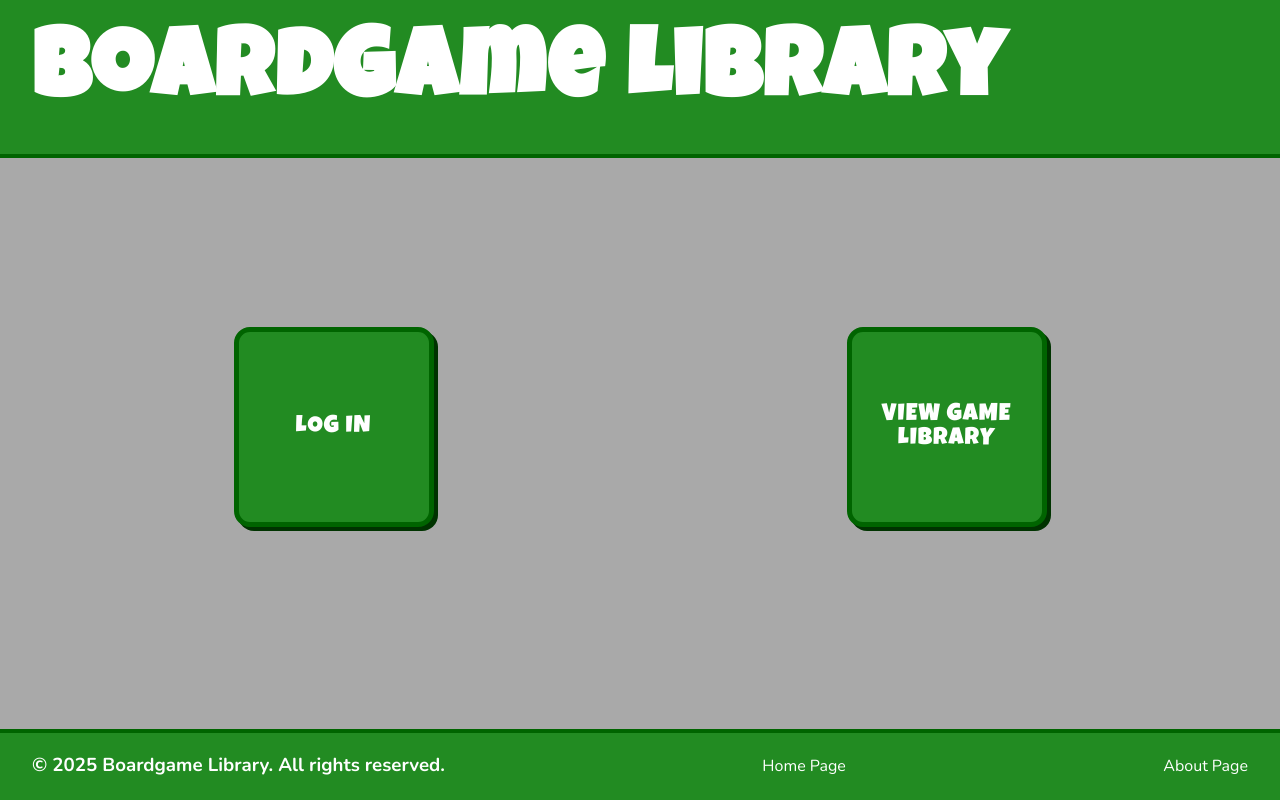
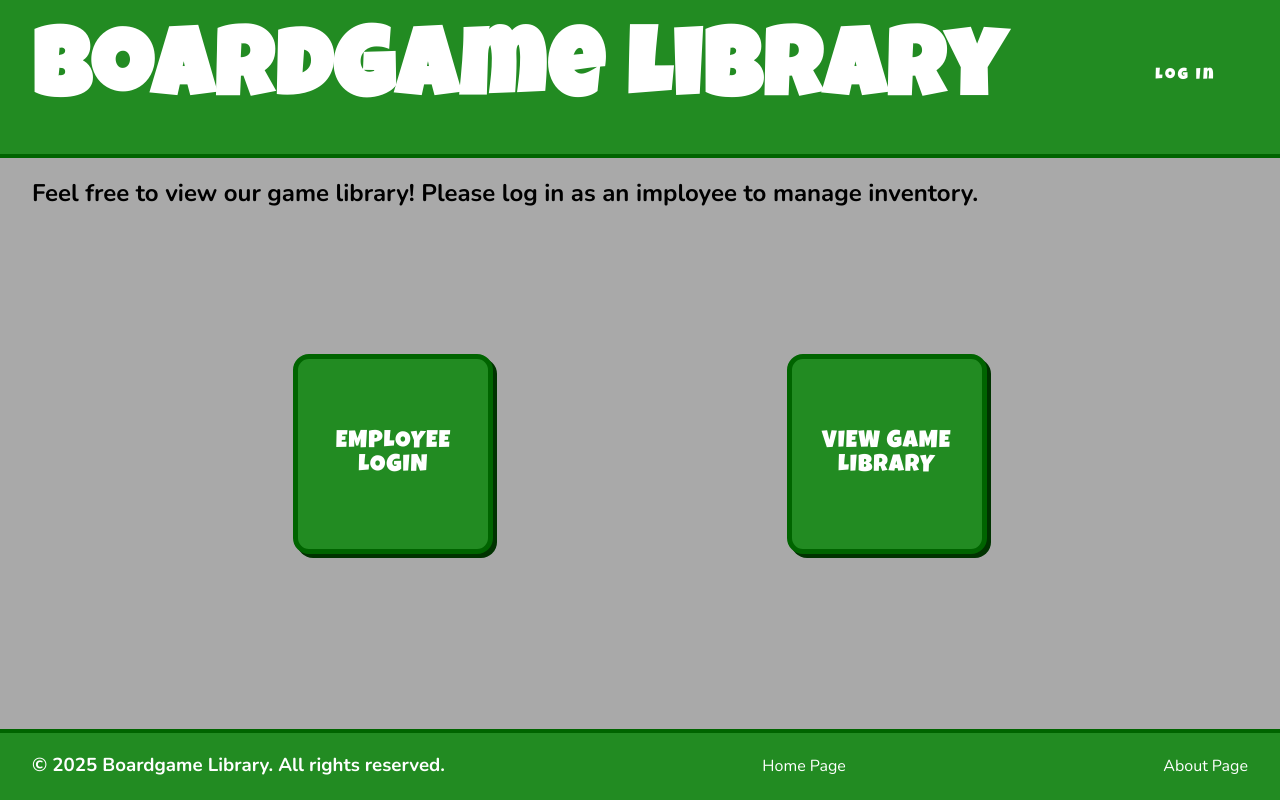
Before and after one commit to cdbroyles/Boardgame-Library-Full-Stack-Project, a React (Vite) app in the folder Boardgame-Library/: page / in a window 1280 px wide. Built offline with nearby package versions, Linux system fonts and the light colour scheme.

Commit message:
added login page reactions and routing

```diff
--- a/Boardgame-Library/src/App.css
+++ b/Boardgame-Library/src/App.css
@@ -9,15 +9,18 @@ main {
 }
 
 header {
+  display: flex;
   font-size: 3rem;
   font-family: 'Luckiest Guy', cursive;
   background-color: forestgreen;
   border-bottom: 4px solid darkgreen;
   color: white;
-  padding-left: 2rem;
+  padding: 0rem 2rem;
   letter-spacing: 2.5px;
   margin: 0;
   max-height: fit-content;
+  justify-content: space-between;
+  align-items: center;
 }
 
 header h1 {
@@ -28,6 +31,14 @@ header h1 {
   text-decoration: none;
   color: inherit;
   cursor: pointer;
+}
+
+.header-login {
+  font-size: 1rem;
+  color: white;
+  text-decoration: none;
+  cursor: pointer;
+  margin-right: 2rem;
 }
 
 .library-page-text {
@@ -83,15 +94,26 @@ body {
   align-items: flex-start;
   flex-flow: row wrap;
   gap: 10px;
-  padding: 2rem;
+  padding: 0rem 2rem 0rem 2rem;
 }
 
 #flexbox-home {
   display: flex;
-  flex-flow: row wrap;
-  justify-content: space-around;
+  justify-content: center;
   align-items: center;
-  height: 300px;
+  flex: 1;
+  justify-content: space-evenly;
+  flex-wrap: wrap;
+  gap: 2rem;
+  padding: 0 2rem;
+}
+
+.page-intro {
+  margin: 0;
+  padding-left: 2rem;
+  padding-top: 1rem;
+  text-align: left;
+  font-family: 'Nunito', sans-serif;
 }
 
 .homepage-button {
@@ -109,7 +131,7 @@ body {
   border: 5px solid darkgreen;
   border-radius: 16px;
   box-shadow: 4px 4px 0 #003300;
-  cursor: pointer
+  cursor: pointer;
 }
 
 #game-collection {
@@ -133,14 +155,14 @@ body {
   width: 40px;
   padding-left: 25px;
   padding-right: 25px;
-  cursor: pointer
+  cursor: pointer;
 }
 
 .inactive {
   width: 40px;
   padding-left: 25px;
   padding-right: 25px;
-  filter: grayscale(100%)
+  filter: grayscale(100%);
 }
 
 #checked-out-items-input-form {
--- /dev/null
+++ b/Boardgame-Library/src/assets/LogInInformation.jsx
@@ -0,0 +1,11 @@
+//dummy data
+
+let userPass = [{
+    username: "user",
+    password: "pass"
+}, {
+    username: "user2",
+    password: "pass2"
+}]
+
+export default userPass;
--- a/Boardgame-Library/src/components/CommonHeader.jsx
+++ b/Boardgame-Library/src/components/CommonHeader.jsx
@@ -1,11 +1,15 @@
 import { Link } from "react-router-dom";
+import { useAuth } from "../context/AuthContext";
 
 const Header = () => {
+    const [isLogIn, setIsLogIn] = useAuth();
+
     return (
         <header>
             <h1>
                 <Link to="/" className="header-link">BoardGame Library</Link>
             </h1>
+            {isLogIn ? <p className="header-login" onClick={() => {setIsLogIn(false);}}>Log Out</p>: <Link to="/login" className="header-login">Log In</Link>}
         </header>
     );
 };
--- a/Boardgame-Library/src/components/LogInButton.jsx
+++ b/Boardgame-Library/src/components/LogInButton.jsx
@@ -3,7 +3,7 @@ import { Link } from "react-router-dom";
 const LogInButton = () => {
     return (
         <Link to="/LogIn">
-            <button className="homepage-button">Log In</button>
+            <button className="homepage-button">Employee Login</button>
         </Link>
     )
 };
--- a/Boardgame-Library/src/context/AuthContext.jsx
+++ b/Boardgame-Library/src/context/AuthContext.jsx
@@ -5,9 +5,10 @@ const AuthContext = createContext();
 
 export const AuthProvider = ({ children }) => {
   const [isLogIn, setIsLogIn] = useState(false);
+  const [username, setUsername] = useState("");
 
   return (
-    <AuthContext.Provider value={[ isLogIn, setIsLogIn ]}>
+    <AuthContext.Provider value={[ isLogIn, setIsLogIn, username, setUsername ]}>
       {children}
     </AuthContext.Provider>
   );
--- a/Boardgame-Library/src/pages/GameLibrary.jsx
+++ b/Boardgame-Library/src/pages/GameLibrary.jsx
@@ -4,12 +4,14 @@ import {useState, useEffect} from "react";
 import {xml2js} from 'xml-js';
 import GameCard from "../components/GameCard";
 import checkedOutItems from "../assets/CheckedOutItems";
+import { useAuth } from "../context/AuthContext";
 
 const GameLibrary = () => {
     const [gameCollection, setGameCollection] = useState(null);
     const [isLoading, setIsLoading] = useState(true);
     const [isSearching, setIsSearching] = useState(false);
     const [searchCollection, setSearchCollection] = useState("");
+    const [isLogIn] = useAuth();
     let searchedGames = [];
 
     //Loads BGG database of owner "cdbroyles" and converts the xml file to a javascript object
@@ -95,7 +97,7 @@ const GameLibrary = () => {
                         Clear
                     </button>
                 </form>
-                <p className="library-page-text"><strong>Instructions: </strong>Click the "add to cart" icon to check out an available game to a specific table.  Click the "remove from cart" icon when the game is returned.</p>
+                {isLogIn ? <p className="library-page-text"><strong>Instructions: </strong>Click the "add to cart" icon to check out an available game to a specific table.  Click the "remove from cart" icon when the game is returned.</p> : <br />}
                 <div className="body-content">
                     {isLoading ?
                         (<p>The collection content is loading.  Please wait.</p>) :
--- a/Boardgame-Library/src/pages/HomePage.jsx
+++ b/Boardgame-Library/src/pages/HomePage.jsx
@@ -6,11 +6,12 @@ import ViewGameLibraryButton from "../components/ViewGameLibraryButton";
 import { useAuth } from "../context/AuthContext.jsx";
 
 const HomePage = () => {
-    const [isLogIn, setIsLogIn] = useAuth();
+    const [isLogIn, setIsLogIn, username, setUsername] = useAuth();
 
     return(
         <div className="fill-page">
             <Header />
+            <h2 className="page-intro">{isLogIn ? "Welcome " + username + "!  You can now manage inventory." : "Feel free to view our game library!  Please log in as an imployee to manage inventory."}</h2>
             <main id="flexbox-home" className="body-content">
                 {isLogIn ? <ViewCheckedOutItemsButton /> : <LogInButton />}
                 <ViewGameLibraryButton />
--- a/Boardgame-Library/src/pages/LogInPage.jsx
+++ b/Boardgame-Library/src/pages/LogInPage.jsx
@@ -1,15 +1,73 @@
+import { useState } from "react";
+import userPass from "../assets/LogInInformation.jsx";
 import Footer from "../components/CommonFooter";
 import Header from "../components/CommonHeader";
 import { useAuth } from "../context/AuthContext.jsx";
+import { useNavigate } from "react-router";
 
 const LogInPage = () => {
-    const [isLogIn, setIsLogIn] = useAuth();
+    const [isLogIn, setIsLogIn, username, setUsername] = useAuth();
+    const [password, setPassword] = useState("");
+    const [isMessage, setIsMessage] = useState(false);
+    const navigate = useNavigate();
+
+    const message = "Username and/or password not found.  Please try again.";
+
+    const validation = (event) => {
+        event.preventDefault();
+        console.log("Username = " + username + ". Password = " + password);
+        for (const user of userPass) {
+            console.log(user.username + " and " + user.password);
+            if (user.username === username) {
+                if (user.password === password) {
+                    setIsLogIn(true);
+                    setIsMessage(false);
+                    navigate('/');
+                }
+            } else {
+                setIsMessage(true);
+            }
+        }
+    }
 
     return(
         <div className="fill-page">
             <Header />
-            <main id="flexbox-home" className="body-content">
+            <main>
+                <h1 className="library-page-text">Log In</h1>
+                <form className="info-page-body" onSubmit={validation}>
+                    <label className="table-number-label">Enter your username: </label>
+                    <input
+                        type="text"
+                        minLength="4"
+                        maxLength="16"
+                        className="table-number-input-box"
+                        name="username"
+                        value={username}
+                        onChange={(event) => setUsername(event.target.value)}
+                        placeholder="Must be 4-16 characters"
+                    />
+                    <label className="table-number-label">Enter your password: </label>
+                    <input
+                        type="password"
+                        minLength="4"
+                        maxLength="16"
+                        className="table-number-input-box"
+                        name="password"
+                        value={password}
+                        onChange={(event) => setPassword(event.target.value)}
+                        placeholder="Must be 4-16 characters"
+                    />
+                    <button
+                        type="submit"
+                        id="submit-table-number-button"
+                        className="submit-button"
+                    >
+                        Submit
+                    </button>
 
+                </form>
+                {isMessage ? <p className="info-page-body"><b>{message}</b></p> : ""}
             </main>
             <Footer />
         </div>
```
